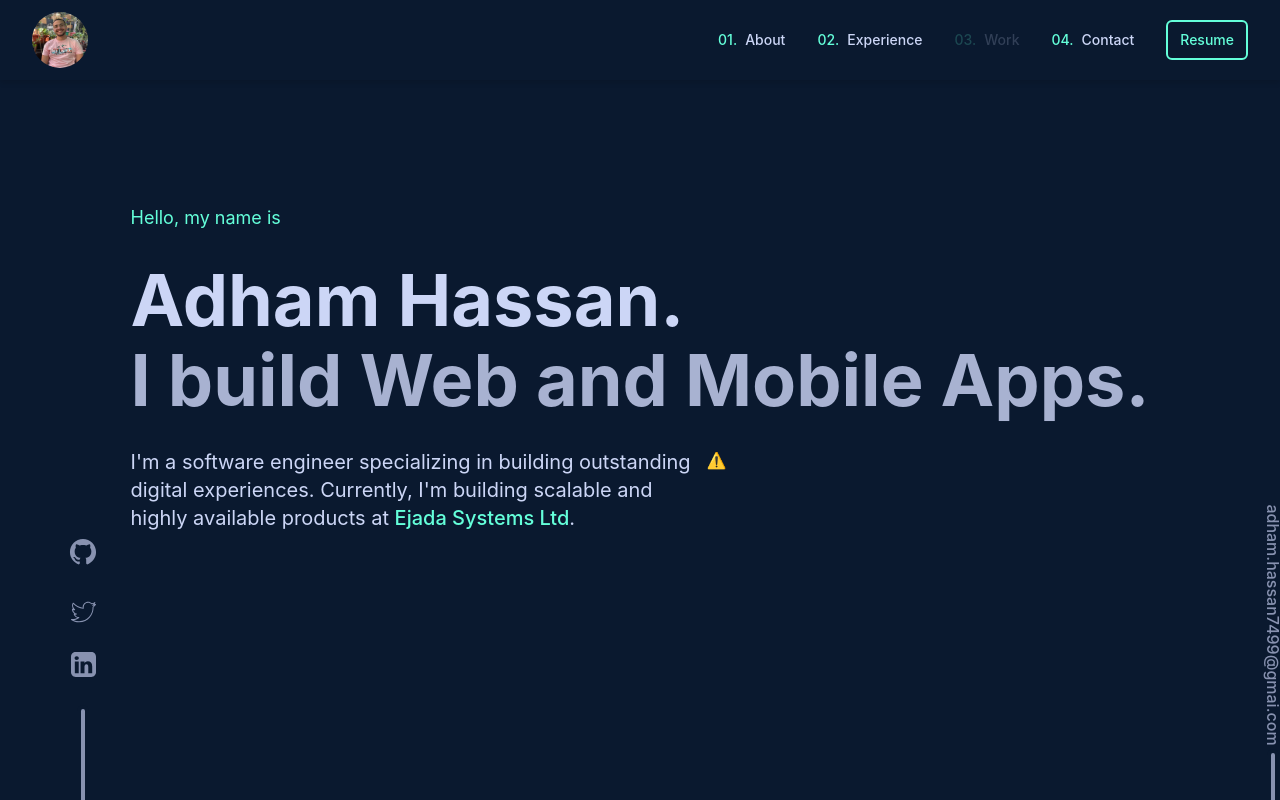
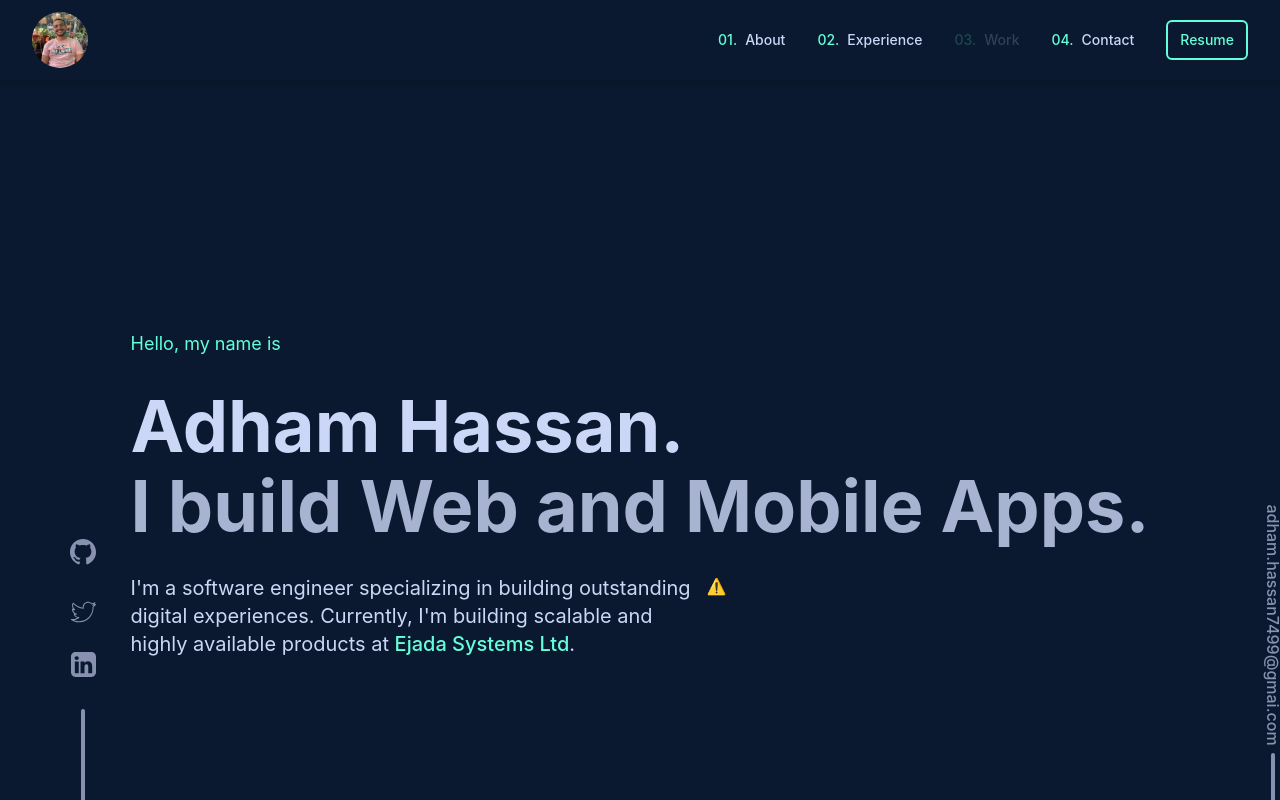
Before and after one commit to adhamhassan99/portfolio, a React (Vite) app: page / in a window 1280 px wide. Shown: the top 800 px of the page. Built offline with nearby package versions, Linux system fonts and the light colour scheme; no server answers.

Commit message:
adjust centering and reduce bundle size

```diff
--- a/src/App.tsx
+++ b/src/App.tsx
@@ -8,7 +8,6 @@ import { ToastContainer } from "react-toastify";
 import "react-toastify/dist/ReactToastify.css";
 import AOS from "aos";
 import "aos/dist/aos.css";
-import { Player } from "@lottiefiles/react-lottie-player";
 
 function App() {
   const handleScroll = (event: any) => {
@@ -21,7 +20,7 @@ function App() {
       <div className="App bg-Navy w-full">
         <FixedSocials />
         <NavBar />
-        <Section id="hero" className="mb-56 sm:mb-32 md:mb-0">
+        <Section id="hero" className="mb-56 sm:mb-32 md:mb-0 items-center">
           <Hero />
         </Section>
         <Section className="items-center mb-56 sm:mb-36 md:mb-0" id="about">
```
